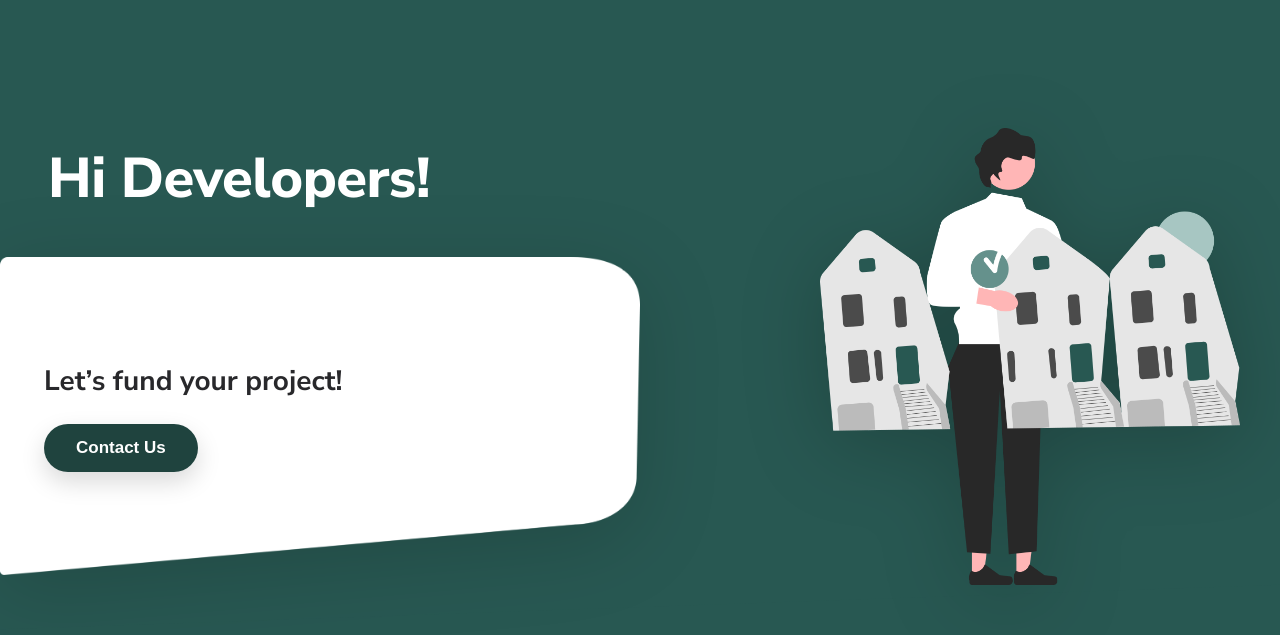
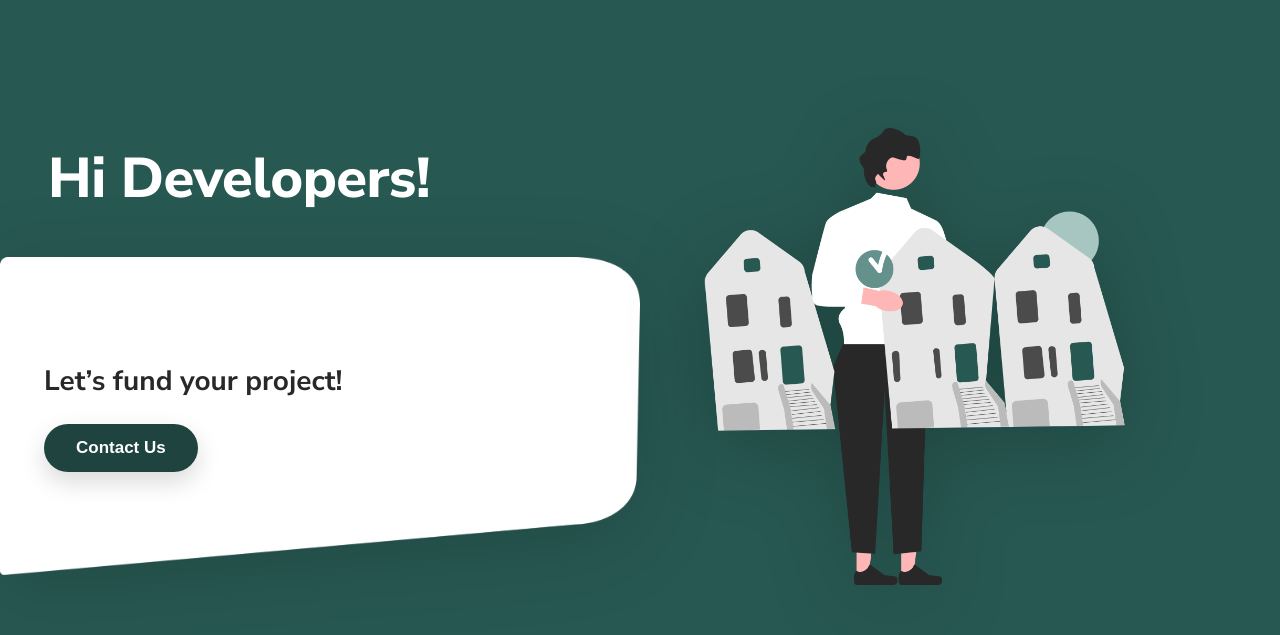
Before and after one commit to Scout-NU/3-stones, a React (Vite) app: page / in a window 1280 px wide. Shown: the top 635 px of the page. Built offline with nearby package versions, Linux system fonts and the light colour scheme.

Commit message:
Adjust styling a bit

```diff
--- a/src/developer/DeveloperPage.css
+++ b/src/developer/DeveloperPage.css
@@ -157,8 +157,8 @@
 }
 
 .benefit-image {
-  width: 100%;
-  height: 200px;
+  width: 90%;
+  height: 180px;
   object-fit: cover;
   border-radius: 12px;
   margin-top: 8px;
@@ -439,3 +439,9 @@
     line-height: 1.05;
   }
 }
+
+@media (min-width: 1025px) {
+  .hero-graphic {
+    transform: translateX(clamp(-120px, -9vw, -64px));
+  }
+}
```
